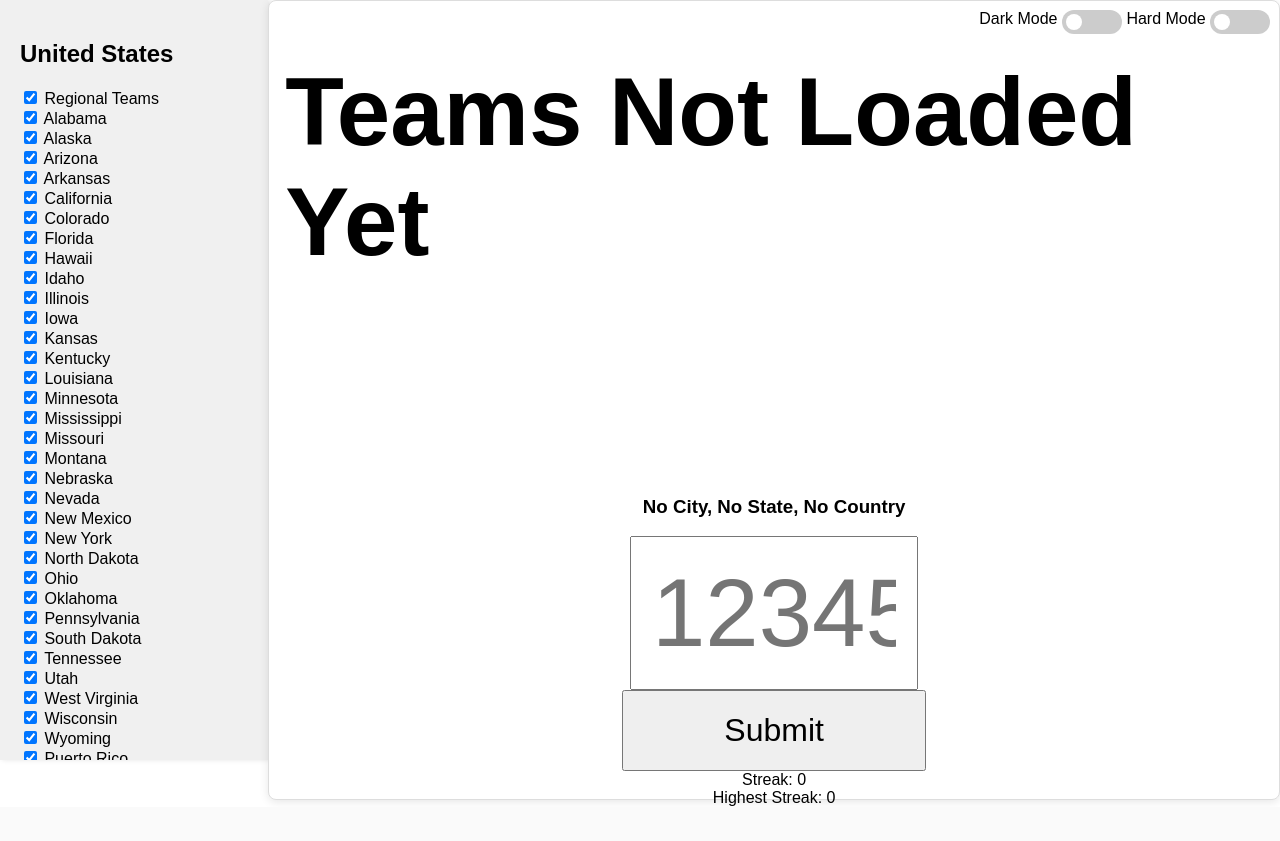
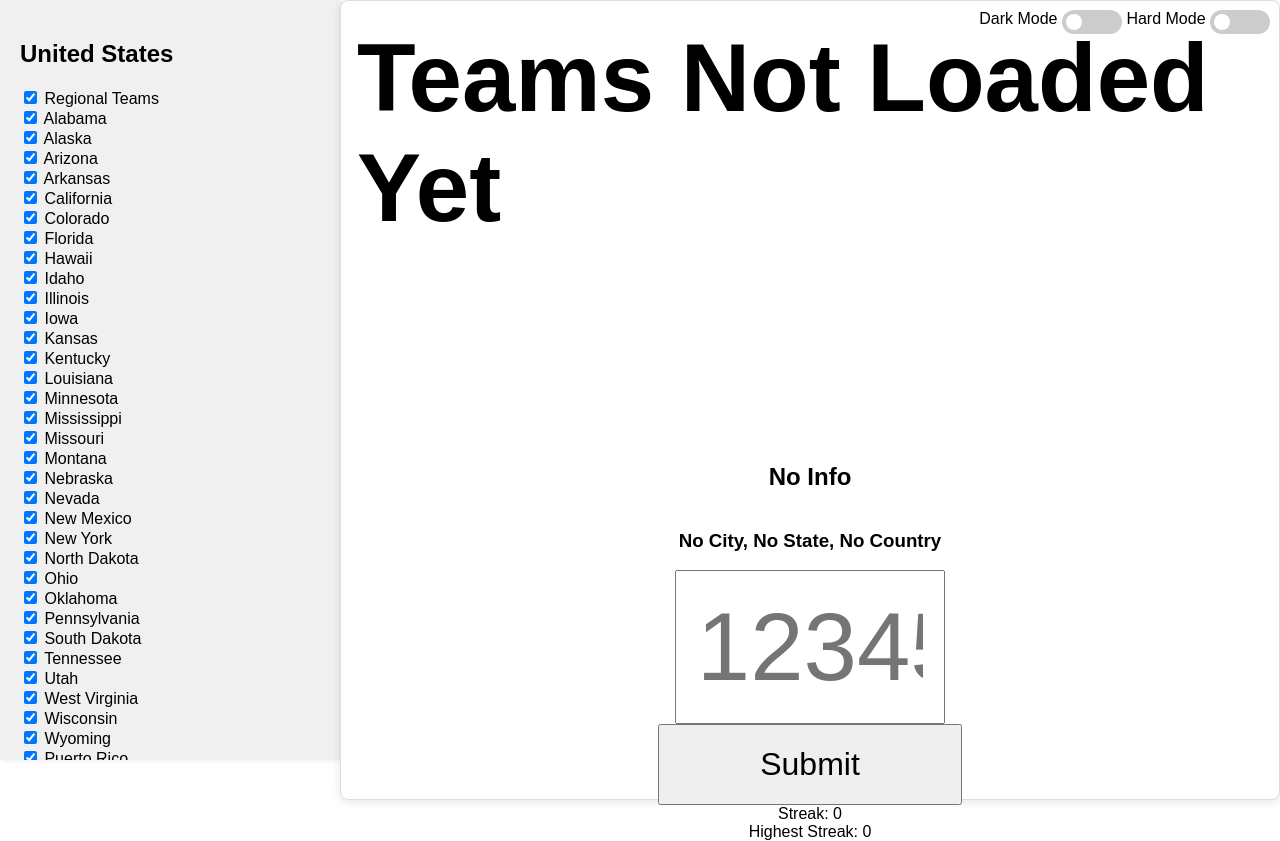
Before and after one commit to CommandTech/FRCTeamMemory, a Flask app: page / in a window 1280 px wide. Before the commit the page ends 806 px from the top, so only its background shows below. Run offline with Flask 3, Linux system fonts and the light colour scheme.

Commit message:
Now shows the sponsors and school

```diff
--- a/main.py
+++ b/main.py
@@ -4,6 +4,8 @@ import concurrent.futures
 import random
 from datetime import datetime
 from datetime import timedelta
+import secrets
+import string
 
 app = Flask(__name__, static_folder='static')
 
@@ -189,28 +191,29 @@ def genRandomTeam():
             if team_list != [] and session['choice'] != -1:
                 team = random.choice(team_list)
                 session['curTeam'] = team[0]
-                session['curTeamName'] = team[1]
+
+                session['curTeamInfo'] = team[1]
+                session['curTeamName'] = team[2]
                 try:
-                    session['curTeamCity'] = team[2].split(", ")[0]
+                    session['curTeamCity'] = team[3].split(", ")[0]
                 except:
-                    session['curTeamCity'] = team[2]
+                    session['curTeamCity'] = team[3]
 
                 try:
-                    session['curTeamState'] = team[2].split(", ")[1]
+                    session['curTeamState'] = team[3].split(", ")[1]
                 except:
-                    session['curTeamState'] = team[3]
+                    session['curTeamState'] = team[4]
 
-                session['curTeamCountry'] = team[4]
+                session['curTeamCountry'] = team[5]
 
         except:
             print("excepted")
             session['curTeam'] = -1
             session['curTeamName'] = "No Teams Loaded"
+            session['curTeamInfo'] = "No Info"
             session['curTeamCity'] = "No City"
             session['curTeamState'] = "No State"
             session['curTeamCountry'] = "No Country"
-
-
 
 @app.route('/')
 def root():
@@ -221,11 +224,15 @@ def root():
             session['hard_mode'] = False
         if 'highest_streak' not in session:
             session['highest_streak'] = 0
+        if 'id' not in session:
+            characters = string.ascii_letters + string.digits
+            session['id'] = ''.join(secrets.choice(characters) for _ in range(32))
 
         session['currentStreak'] = 0
         session['curTeam'] = 0
         session['curTeamName'] = "Teams Not Loaded Yet"
 
+        session['curTeamInfo'] = "No Info"
         session['curTeamCity'] = "No City"
         session['curTeamState'] = "No State"
         session['curTeamCountry'] = "No Country"
@@ -242,7 +249,7 @@ def root():
                                 'uaeTeams', 'ukTeams', 'ukrTeams', 'venTeams', 'vieTeams', 'zimTeams', 'zelTeams']
 
         genRandomTeam()
-        return render_template('index.html', dark_mode=session.get('dark_mode', False), hard_mode=session.get('hard_mode', False), highest_streak = session['highest_streak'], team=session['curTeamName'], selected_regions=session.get('selected_regions', []), regional=session.get('regional', []), team_name_mapping=team_name_mapping, city=session.get('curTeamCity', "No City"), state=session.get('curTeamState', "No State"), country=session.get('curTeamCountry', "No Country"))
+        return render_template('index.html', dark_mode=session.get('dark_mode', False), hard_mode=session.get('hard_mode', False), highest_streak = session['highest_streak'], team=session['curTeamName'], info=session.get('curTeamInfo','No Info'), selected_regions=session.get('selected_regions', []), regional=session.get('regional', []), team_name_mapping=team_name_mapping, city=session.get('curTeamCity', "No City"), state=session.get('curTeamState', "No State"), country=session.get('curTeamCountry', "No Country"))
 
 @app.route('/check-team', methods=['POST'])
 def check_team():
@@ -266,7 +273,7 @@ def check_team():
         correctTeamName = session.get('curTeamName',0)
         correctTeamNumber = session.get('curTeam',0)
         genRandomTeam()
-        return jsonify({'match': match, 'correctTeamNumber': correctTeamNumber,'correctTeamName': correctTeamName, 'newTeamName': session.get('curTeamName', "Teams Not Loaded Yet"), 'newTeamCity': session.get('curTeamCity', "No City"), 'newTeamState': session.get('curTeamState', "No State"), 'newTeamCountry': session.get('curTeamCountry', "No Country"), 'streak': session.get('currentStreak', 0),'highest_streak': session.get('highest_streak', 0)})
+        return jsonify({'match': match, 'correctTeamNumber': correctTeamNumber,'correctTeamName': correctTeamName, 'newTeamName': session.get('curTeamName', "Teams Not Loaded Yet"), 'newTeamInfo': session.get('curTeamInfo', "No Info"),'newTeamCity': session.get('curTeamCity', "No City"), 'newTeamState': session.get('curTeamState', "No State"), 'newTeamCountry': session.get('curTeamCountry', "No Country"), 'streak': session.get('currentStreak', 0),'highest_streak': session.get('highest_streak', 0)})
 
 @app.route('/script.js')
 def script():
@@ -294,7 +301,7 @@ def getTeams():
             data = response.json()
             if data:
                 for team in data:
-                    curTeam = [team['team_number'], team['nickname'], team['city'], team['state_prov'], team['country']]
+                    curTeam = [team['team_number'],team['name'], team['nickname'], team['city'], team['state_prov'], team['country']]
                     team_list.append(curTeam)
 
     urls = [
@@ -371,7 +378,7 @@ def update_teams():
 @app.route('/gen-random-team', methods=['POST'])
 def gen_random_team_route():
     genRandomTeam()
-    return jsonify({'status': 'success', 'newTeamName': session['curTeamName'], 'newTeamCity': session['curTeamCity'], 'newTeamState': session['curTeamState'], 'newTeamCountry': session['curTeamCountry']})
+    return jsonify({'status': 'success', 'newTeamName': session['curTeamName'],'newTeamInfo': session['curTeamInfo'], 'newTeamCity': session['curTeamCity'], 'newTeamState': session['curTeamState'], 'newTeamCountry': session['curTeamCountry']})
 
 def startWeb():
     app.run(host='0.0.0.0', port=81)
--- a/static/script.js
+++ b/static/script.js
@@ -1,6 +1,7 @@
 const submitButton = document.getElementById('submit-button');
 const textBox = document.getElementById('team-input');
 const teamName = document.getElementById('team-name');
+const teamInfo = document.getElementById('team-info');
 const teamLocation = document.getElementById('team-location');
 const currentStreak = document.getElementById('streak');
 const highestStreak = document.getElementById('highestStreak');
@@ -66,6 +67,7 @@ document.addEventListener('DOMContentLoaded', (event) => {
                 teamName.style.color = prevColor;
 
                 teamLocation.textContent = data.newTeamCity + ', ' + data.newTeamState + ', ' + data.newTeamCountry;
+                teamInfo.textContent = data.newTeamInfo;
 
                 isSubmitting = false;
             }, 2000); // 2000 milliseconds = 2 seconds
--- a/static/style.css
+++ b/static/style.css
@@ -30,6 +30,7 @@ body {
     background-color: #f0f0f0;
     padding: 20px;
     box-shadow: 2px 0 5px rgba(0,0,0,0.1);
+    flex-shrink: 0;
 }
 
 .form-container {
--- a/templates/index.html
+++ b/templates/index.html
@@ -55,6 +55,7 @@
 
         <div class="form-container" id="first-page">
             <h1 class="team-name" id="team-name">{{team}}</h1>
+            <h2 class="team-info" id="team-info">{{info}}</h1>
             <h3 class="team-location" id="team-location">{{city}}, {{state}}, {{country}}</h3>
             <div class="centered-content">
                 <input type="text" id="team-input" placeholder="12345" maxlength="5" pattern=".{0,5}">
```
